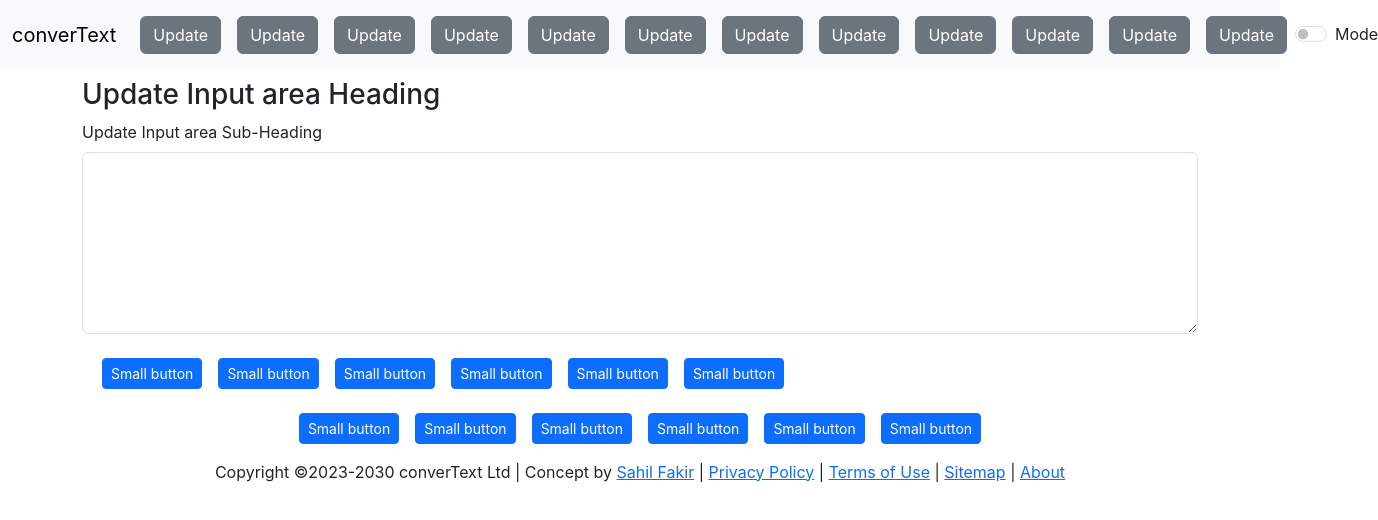
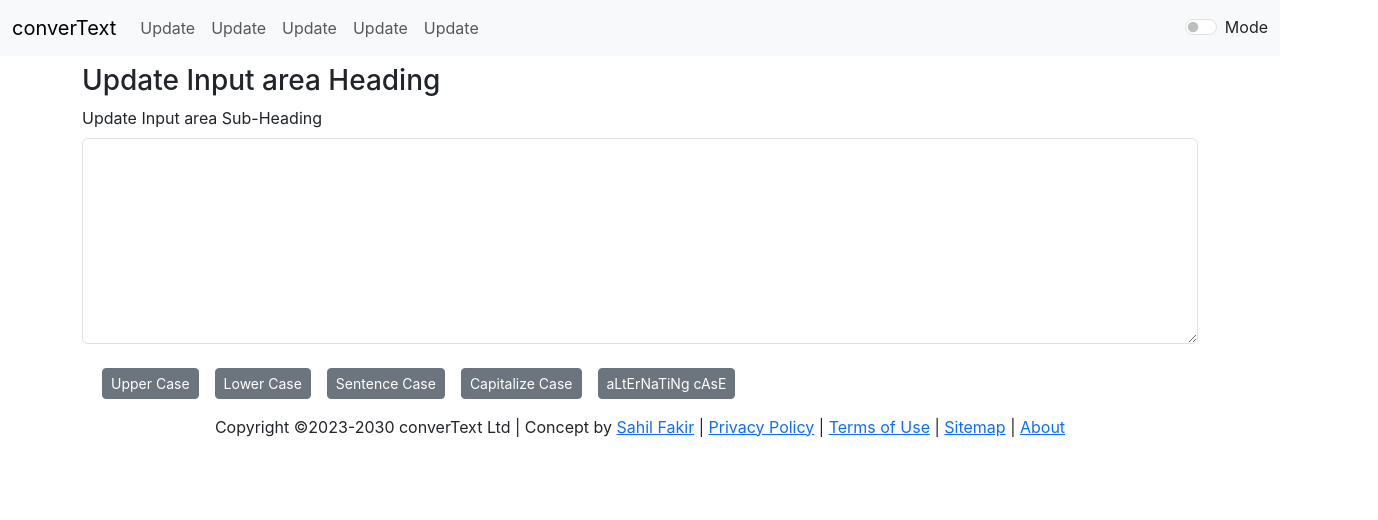
Before and after one commit to sahil0286/convertext, a React (Create React App) app: page / in a window 1280 px wide. Shown: the top 520 px of the page, 1378 px wide, since content can reach past the window. Built offline with nearby package versions, Linux system fonts and the light colour scheme.

Commit message:
adding case

```diff
--- a/src/components/Inputarea.js
+++ b/src/components/Inputarea.js
@@ -1,32 +1,56 @@
-import React from 'react'
+import React ,{useState} from 'react'
 
 export default function Inputarea(props) {
-  return (
+  const [text, setText] = useState("")
+
+  const textBox=(event)=>
+  {
+    setText(event.target.value)
+  }
+
+  const upperTxt=()=>
+  {
+    setText(text.toUpperCase())
+  }
+
+  const lowerTxt=()=> {
+    setText(text.toLowerCase())
+  }
+  const senTxt=()=> {
+    setText(text[0].toUpperCase()+text.slice(1))
+  }
+  const capTxt=()=> {
+    setText(text.toLowerCase().split(' ').map(function(word) {
+        return word.charAt(0).toUpperCase() + word.slice(1);
+      }).join(' '));
+  }
+  const alTxt=()=> {
+    var result = "";
+  for (var i = 0; i < text.length; i++) {
+    if (i % 2 === 0) {
+      result += text.charAt(i).toUpperCase();
+    } else {
+      result += text.charAt(i).toLowerCase();
+    }
+  }
+    setText(result);
+  }
+
+    return (
     <div className='container mt-2'>
         <h3>{props.inpHeading}</h3>
         <div className="mb-3">
             <label htmlFor="exampleFormControlTextarea1" className="form-label">{props.inpSubHeading}</label>
-            <textarea className="form-control" id="exampleFormControlTextarea1" rows="7"></textarea>
+            <textarea className="form-control" value={text} onChange={textBox} id="text" rows="8"></textarea>
         </div>
         <div className='container'>
-            <button type="button" className="btn btn-primary btn-sm mx-2 my-2">Small button</button>
-            <button type="button" className="btn btn-primary btn-sm mx-2 my-2">Small button</button>
-            <button type="button" className="btn btn-primary btn-sm mx-2 my-2">Small button</button>
-            <button type="button" className="btn btn-primary btn-sm mx-2 my-2">Small button</button>
-            <button type="button" className="btn btn-primary btn-sm mx-2 my-2">Small button</button>
-            <button type="button" className="btn btn-primary btn-sm mx-2 my-2">Small button</button>
+            <button type="button" className="btn btn-secondary btn-sm my-2 mx-2" onClick={upperTxt}>Upper Case</button>
+            <button type="button" className="btn btn-secondary btn-sm my-2 mx-2" onClick={lowerTxt}>Lower Case</button>
+            <button type="button" className="btn btn-secondary btn-sm my-2 mx-2" onClick={senTxt}>Sentence Case</button>
+            <button type="button" className="btn btn-secondary btn-sm my-2 mx-2" onClick={capTxt}>Capitalize Case</button>
+            <button type="button" className="btn btn-secondary btn-sm my-2 mx-2" onClick={alTxt}>aLtErNaTiNg cAsE</button>
         </div>
         {/* <p>`Character Count: ${charCnt} | Word Count: ${wordCnt} | Line Count: ${lineCnt}`</p> */}
-        <div className='container'>
-            <div className='container d-flex justify-content-center mt-2'>
-            <button type="button" className="btn btn-primary btn-sm mx-2 my-2">Small button</button>
-            <button type="button" className="btn btn-primary btn-sm mx-2 my-2">Small button</button>
-            <button type="button" className="btn btn-primary btn-sm mx-2 my-2">Small button</button>
-            <button type="button" className="btn btn-primary btn-sm mx-2 my-2">Small button</button>
-            <button type="button" className="btn btn-primary btn-sm mx-2 my-2">Small button</button>
-            <button type="button" className="btn btn-primary btn-sm mx-2 my-2">Small button</button>
-            </div>
-        </div>
         <p className='container text-center mt-2'>Copyright ©2023-2030 converText Ltd | Concept by <a href="/">Sahil Fakir</a> | <a href="/">Privacy Policy</a> | <a href="/">Terms of Use</a> | <a href="/">Sitemap</a> | <a href="/">About</a> </p>
     </div>
   )
--- a/src/components/Navbar.js
+++ b/src/components/Navbar.js
@@ -13,52 +13,19 @@ export default function Navbar(props) {
                 <div className="collapse navbar-collapse" id="navbarSupportedContent">
                     <ul className="navbar-nav me-auto mb-2 mb-lg-0">
                         <li className="nav-item">
-                            <a className="nav-link" href="www.google.com">
-                            <button type="button" className="btn btn-secondary">{props.sbTitle1}</button></a>
+                            <a className="nav-link" href="/">{props.sbTitle1}</a>
                         </li>
                         <li className="nav-item">
-                            <a className="nav-link" href="www.google.com">
-                            <button type="button" className="btn btn-secondary">{props.sbTitle2}</button></a>
+                            <a className="nav-link" href="/">{props.sbTitle2}</a>
                         </li>
                         <li className="nav-item">
-                            <a className="nav-link" href="www.google.com">
-                            <button type="button" className="btn btn-secondary">{props.sbTitle3}</button></a>
+                            <a className="nav-link" href="/">{props.sbTitle3}</a>
                         </li>
                         <li className="nav-item">
-                            <a className="nav-link" href="www.google.com">
-                            <button type="button" className="btn btn-secondary">{props.sbTitle4}</button></a>
+                            <a className="nav-link" href="/">{props.sbTitle4}</a>
                         </li>
                         <li className="nav-item">
-                            <a className="nav-link" href="www.google.com">
-                            <button type="button" className="btn btn-secondary">{props.sbTitle5}</button></a>
-                        </li>
-                        <li className="nav-item">
-                            <a className="nav-link" href="www.google.com">
-                            <button type="button" className="btn btn-secondary">{props.sbTitle6}</button></a>
-                        </li>
-                        <li className="nav-item">
-                            <a className="nav-link" href="www.google.com">
-                            <button type="button" className="btn btn-secondary">{props.sbTitle7}</button></a>
-                        </li>
-                        <li className="nav-item">
-                            <a className="nav-link" href="www.google.com">
-                            <button type="button" className="btn btn-secondary">{props.sbTitle8}</button></a>
-                        </li>
-                        <li className="nav-item">
-                            <a className="nav-link" href="www.google.com">
-                            <button type="button" className="btn btn-secondary">{props.sbTitle9}</button></a>
-                        </li>
-                        <li className="nav-item">
-                            <a className="nav-link" href="www.google.com">
-                            <button type="button" className="btn btn-secondary">{props.sbTitle10}</button></a>
-                        </li>
-                        <li className="nav-item">
-                            <a className="nav-link" href="www.google.com">
-                            <button type="button" className="btn btn-secondary">{props.sbTitle11}</button></a>
-                        </li>
-                        <li className="nav-item">
-                            <a className="nav-link" href="www.google.com">
-                            <button type="button" className="btn btn-secondary">{props.sbTitle12}</button></a>
+                            <a className="nav-link" href="/">{props.sbTitle5}</a>
                         </li>
                     </ul>
                     <div className="form-check form-switch">
@@ -81,11 +48,4 @@ Navbar.defaultProps = {
     sbTitle3: "Update",
     sbTitle4: "Update",
     sbTitle5: "Update",
-    sbTitle6: "Update",
-    sbTitle7: "Update",
-    sbTitle8: "Update",
-    sbTitle9: "Update",
-    sbTitle10: "Update",
-    sbTitle11: "Update",
-    sbTitle12: "Update",
 }
```
